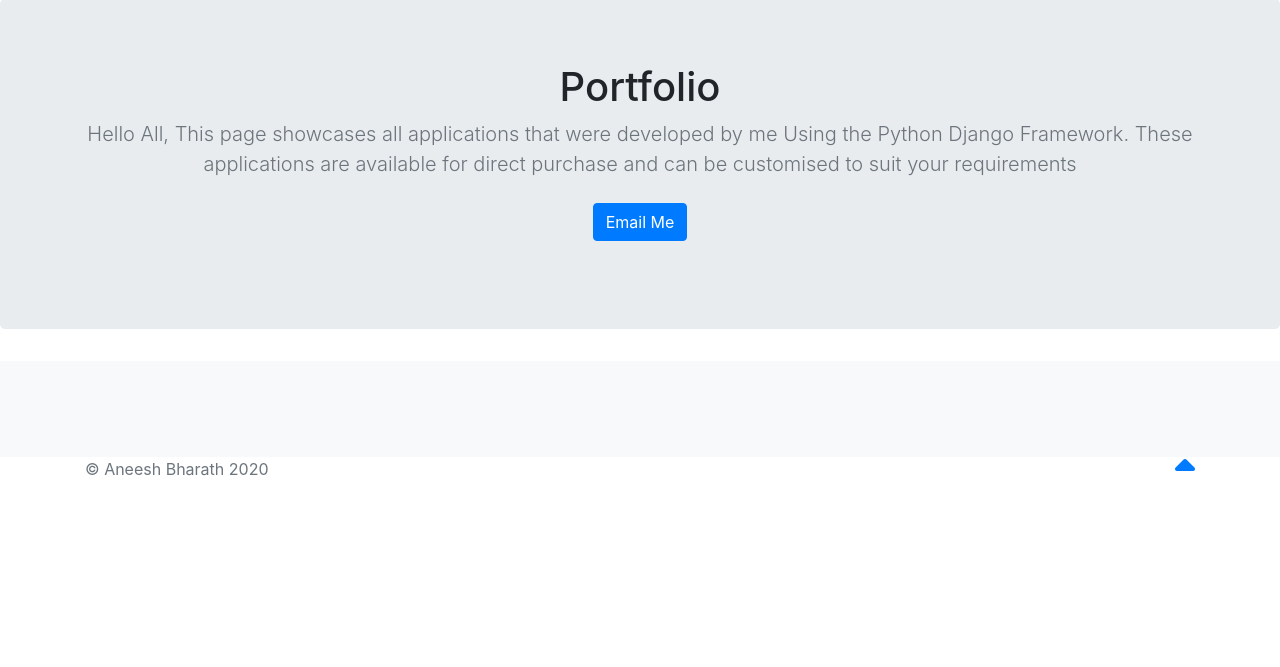
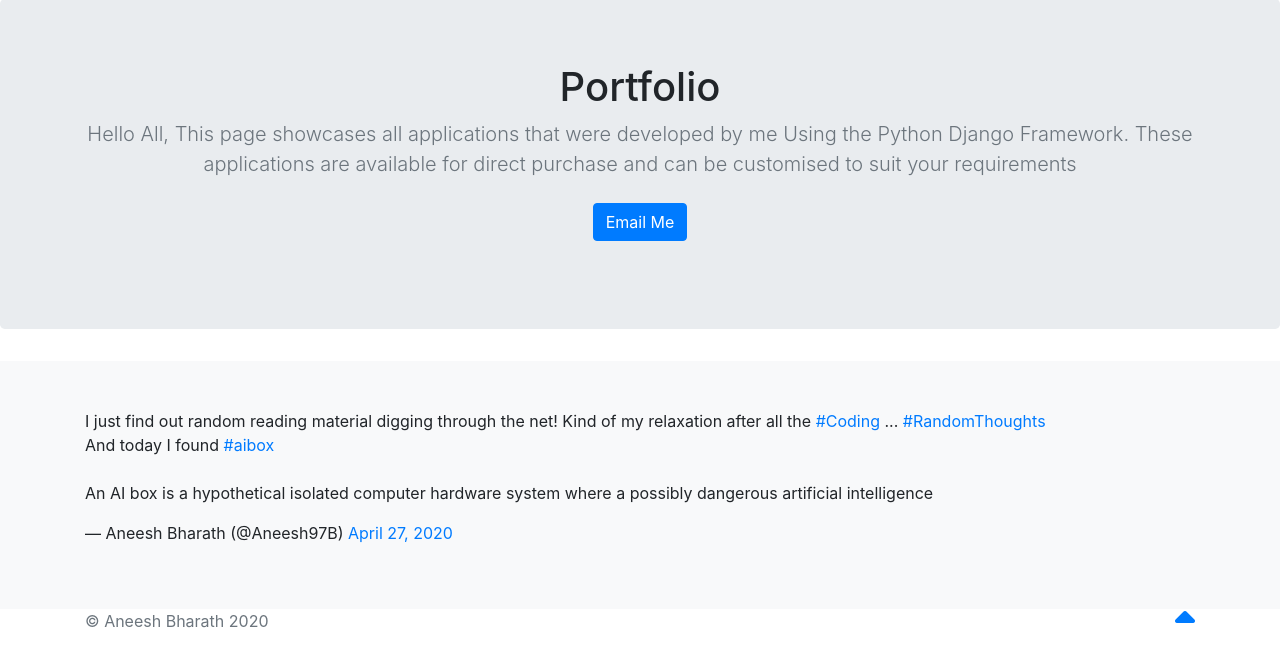
Before and after one commit to AneeshNi47/Portfolio-web, a Django app: page / in a window 1280 px wide. Shown: the part 57-724 px from the top of the page. Run offline with Django 3.2, Linux system fonts and the light colour scheme; data that the repository does not hold is empty; some libraries are stand-ins or nearby versions.

Commit message:
added favicons

```diff
--- a/jobs/templates/base.html
+++ b/jobs/templates/base.html
@@ -8,6 +8,10 @@
     <meta name="author" content="Mark Otto, Jacob Thornton, and Bootstrap contributors">
     <meta name="generator" content="Jekyll v3.8.6">
     <title>Aneesh Bharath · Portfolio</title>
+    <link rel="apple-touch-icon" sizes="180x180" href="{% static 'apple-touch-icon.png' %}">
+    <link rel="icon" type="image/png" sizes="32x32" href="{% static 'favicon-32x32.png' %}">
+    <link rel="icon" type="image/png" sizes="16x16" href="{% static 'favicon-16x16.png' %}">
+    <link rel="manifest" href="/site.webmanifest">
 
     <link rel="canonical" href="https://getbootstrap.com/docs/4.4/examples/album/">
     <link rel="canonical" href="https://getbootstrap.com/docs/4.4/examples/blog/">
--- a/jobs/templates/jobs/home.html
+++ b/jobs/templates/jobs/home.html
@@ -35,8 +35,18 @@
           </div>
         </div>
         {% endfor %}
+      </div>
 
-      </div>
+      <blockquote class="twitter-tweet">
+        <p lang="en" dir="ltr">I just find out random reading material digging through the net! Kind of my relaxation after all the <a href="https://twitter.com/hashtag/Coding?src=hash&amp;ref_src=twsrc%5Etfw">#Coding</a> ...
+        <a href="https://twitter.com/hashtag/RandomThoughts?src=hash&amp;ref_src=twsrc%5Etfw">#RandomThoughts</a>
+        <br>And today I found <a href="https://twitter.com/hashtag/aibox?src=hash&amp;ref_src=twsrc%5Etfw">#aibox</a>
+        <br>
+        <br>An AI box is a hypothetical isolated computer hardware system where a possibly dangerous artificial intelligence</p>&mdash; Aneesh Bharath (@Aneesh97B)
+        <a href="https://twitter.com/Aneesh97B/status/1254829036716490753?ref_src=twsrc%5Etfw">April 27, 2020</a>
+      </blockquote>
+      <script async src="https://platform.twitter.com/widgets.js" charset="utf-8"></script>
+
     </div>
   </div>
 </main>
```
